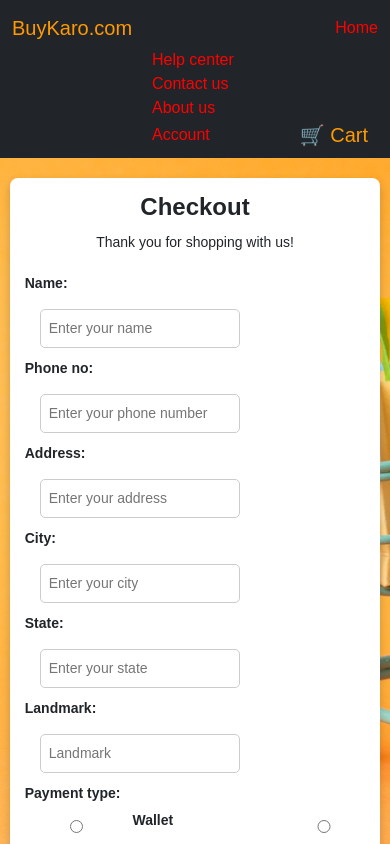
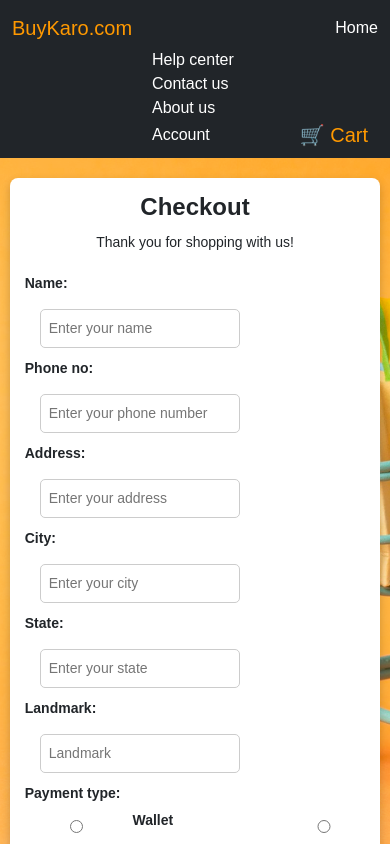
Before and after one commit to Yuvi00Chauhan/BuyKaro, a React (Create React App) app: page /checkout in a window 390 px wide. Shown: the top 844 px of the page. Built offline with nearby package versions, Linux system fonts and the light colour scheme.

Commit message:
some minor changes

```diff
--- a/src/components/Footer.jsx
+++ b/src/components/Footer.jsx
@@ -4,7 +4,7 @@ function Footer() {
     return (
         <footer className="d-flex flex-wrap justify-content-between align-items-center py-3 border-top">
 
-<p className="col-md-4 mb-0 text-white">© 2024 Company, Inc</p>
+<p className="col-md-4 mb-0 text-white">© 2024 BuyKaro.com, Inc</p>
 
 {/* <a href="/" className="col-md-4 d-flex align-items-center justify-content-center mb-3 mb-md-0 me-md-auto text-white text-decoration-none">
   <p className="bi me-2" width={40} height={32}>
--- a/src/components/navbar.css
+++ b/src/components/navbar.css
@@ -15,7 +15,8 @@
     top: -5px;
     right: -10px;
   }
-  .nav-link{
+  .navi-link{
     color: white;
   margin-left:140px;
+  text-decoration: none;
   }
--- a/src/components/navbar.jsx
+++ b/src/components/navbar.jsx
@@ -16,11 +16,11 @@ function Navbar() {
           BuyKaro.com
         </NavLink>
 
-        <a className="nav-link">Home</a>
-        <a className="nav-link">Help center</a>
-        <a className="nav-link">Contact us</a>
-        <a className="nav-link">About us</a>
-        <a className="nav-link"> Account</a>
+        <a className="navi-link" href="#">Home</a>
+        <a className="navi-link" href="#">Help center</a>
+        <a className="navi-link" href="#">Contact us</a>
+        <a className="navi-link" href="#">About us</a>
+        <a className="navi-link" href="#"> Account</a>
         {/* Cart Icon with Dynamic Badge */}
         <NavLink to={"/Cart"} className="cart-icon ms-auto">
           🛒 Cart
```
